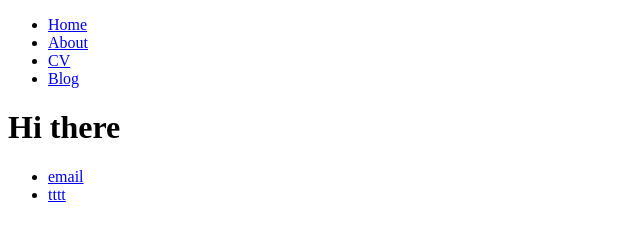
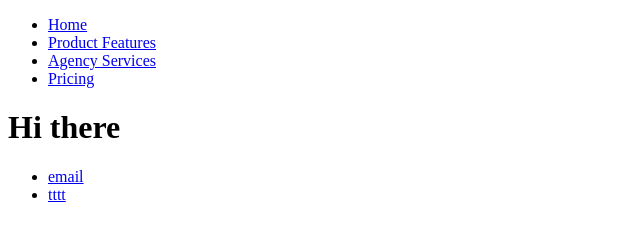
Before and after one commit to vibetrace/vibetrace.github.io, a plain HTML site: page index.html in a window 1280 px wide. Shown: the whole page, without its empty margins (0-640 px from the left). Drawn offline with Linux system fonts and the light colour scheme.

Commit message:
Update index.html

```diff
--- a/index.html
+++ b/index.html
@@ -7,9 +7,9 @@
 		<nav>
     		<ul>
         		<li><a href="/">Home</a></li>
-	        	<li><a href="/about">About</a></li>
-        		<li><a href="/cv">CV</a></li>
-        		<li><a href="/blog">Blog</a></li>
+	        	<li><a href="/about.html">Product Features</a></li>
+        		<li><a href="/agency.html">Agency Services</a></li>
+        		<li><a href="/pricing.html">Pricing</a></li>
     		</ul>
 		</nav>
 		<div class="container">
```
